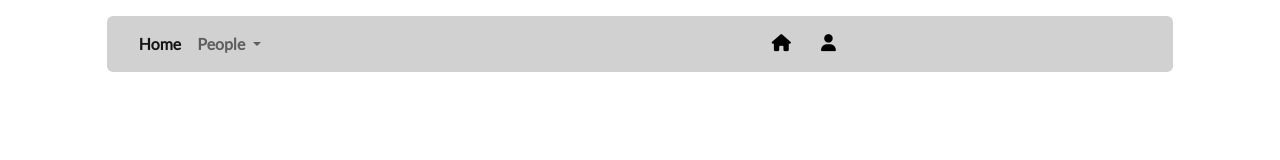
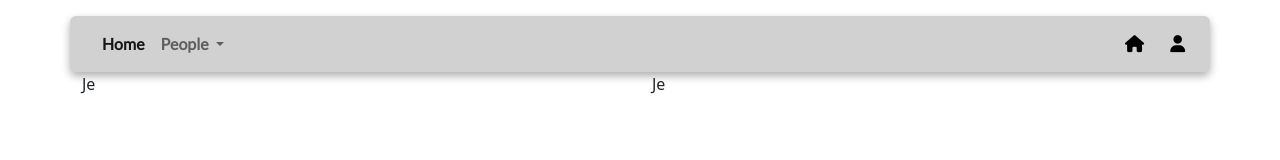
Before and after one commit to cabudiaz/Projects, a plain HTML site: page proyecto 2/proyecto-2.html in a window 1280 px wide. Drawn offline with nearby package versions, Linux system fonts and the light colour scheme.

Commit message:
header-final-maqueta

```diff
--- a/proyecto 2/proyecto-2.html
+++ b/proyecto 2/proyecto-2.html
@@ -16,13 +16,20 @@
   <link href='https://fonts.googleapis.com/css?family=Lato' rel='stylesheet'>
 </head>
 
+
+<!-- BODY -->
+<!-- Contenedor al 100% -->
+
 <body class="body">
-<div class="container-xxl vh-100%">
+  <div class="container vh-100%">
+
+
+    <!-- Menú dist -->
+    <!-- Contenedor al 100% -->
+    <!-- Contenedor al 100% -->
     <div class="row mt-3 justify-content-end">
-        <div class="col-1">
 
-        </div>
-        <div class="col-6 menu rounded-start">
+      <div class="col-12 menu rounded sombra">
         <nav class="navbar navbar-expand-md ">
           <div class="container-fluid">
 
@@ -33,7 +40,8 @@
                   <a class="nav-link active" aria-current="page" href="#">Home</a>
                 </li>
                 <li class="nav-item dropdown">
-                        <a class="nav-link dropdown-toggle" href="#" id="navbarDropdown" role="button" data-bs-toggle="dropdown" aria-expanded="false">
+                  <a class="nav-link dropdown-toggle" href="#" id="navbarDropdown" role="button"
+                    data-bs-toggle="dropdown" aria-expanded="false">
                     People
                   </a>
                   <ul class="dropdown-menu" aria-labelledby="navbarDropdown">
@@ -50,27 +58,44 @@
 
             </div>
           </div>
-              </nav>
-        </div>
 
-        <div class="col-4 menu rounded-end pt-2 ">
-            <div class="row justify-content-end">
-                <div class="col-12">
+
+
             <button type="button" class="btn btn-link btn-floating  ">
               <a class="iconos"><i class="fa-solid fa-house"></i></a>
             </button>
+
+
+
             <button type="button" class="btn btn-link btn-floating ">
               <a class="iconos"> <i class="fa-solid fa-user"></i></a>
             </button>
+
+
+        </nav>
+
+
+
+
+
+
       </div>
+
+    </div>
+
+    <div class="row">
+      <div class="col-6">
+        Je
+      </div>
+      <div class="col-6">
+        Je
       </div>
 
 
     </div>
-        <div class="col-1">
 
-        </div>
-    </div>
+
+
 
   </div>
   <!-- JavaScript Bundle with Popper -->
@@ -78,4 +103,5 @@
     integrity="sha384-u1OknCvxWvY5kfmNBILK2hRnQC3Pr17a+RTT6rIHI7NnikvbZlHgTPOOmMi466C8"
     crossorigin="anonymous"></script>
 </body>
+
 </html>
--- a/proyecto 2/styles/style.css
+++ b/proyecto 2/styles/style.css
@@ -20,3 +20,7 @@ a {
     font-size: 17px;
     color: black;
 }
+
+.sombra {
+    box-shadow: 0px 4px 8px #00000052;
+}
```
Lines whose indentation alone changed are shown as unchanged.
